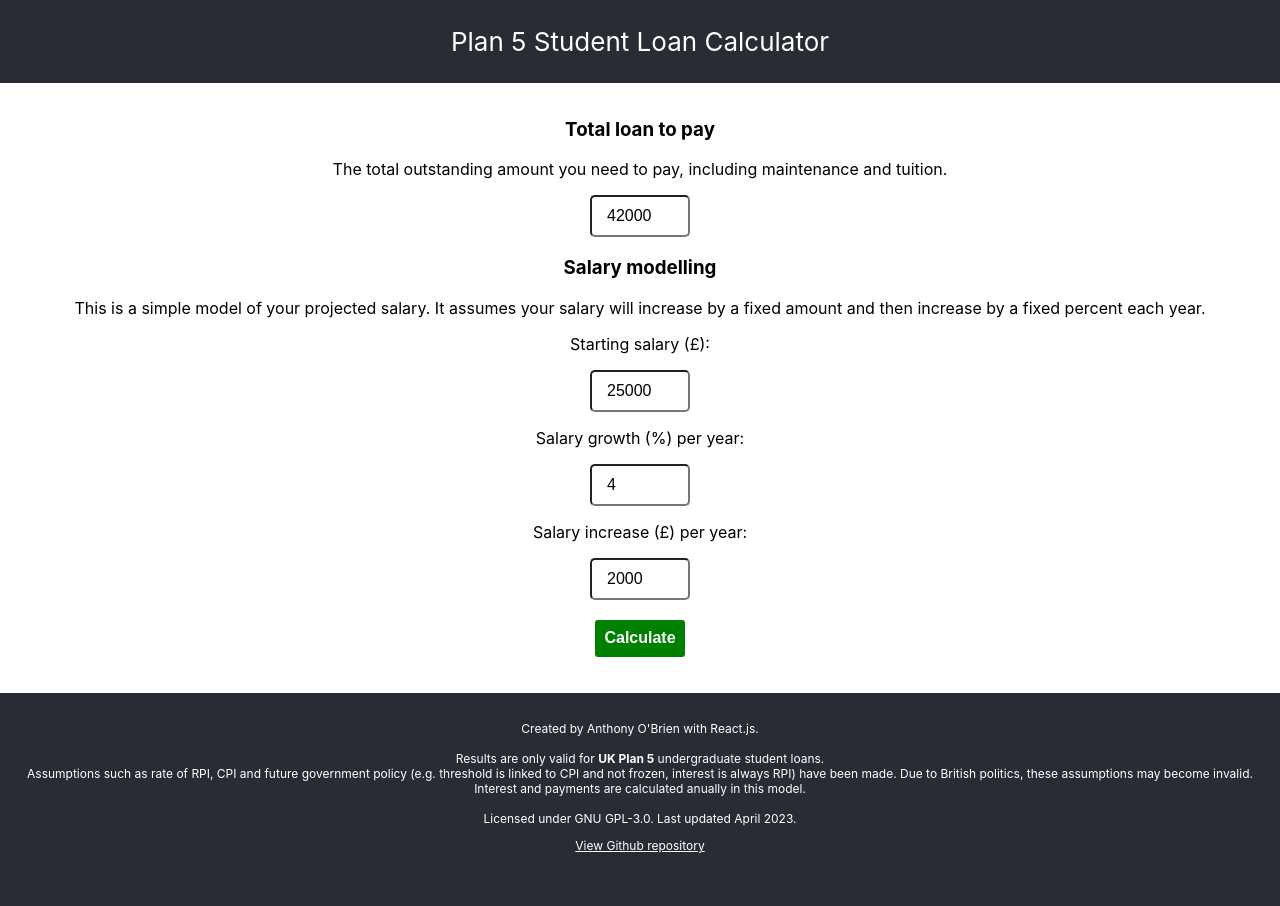
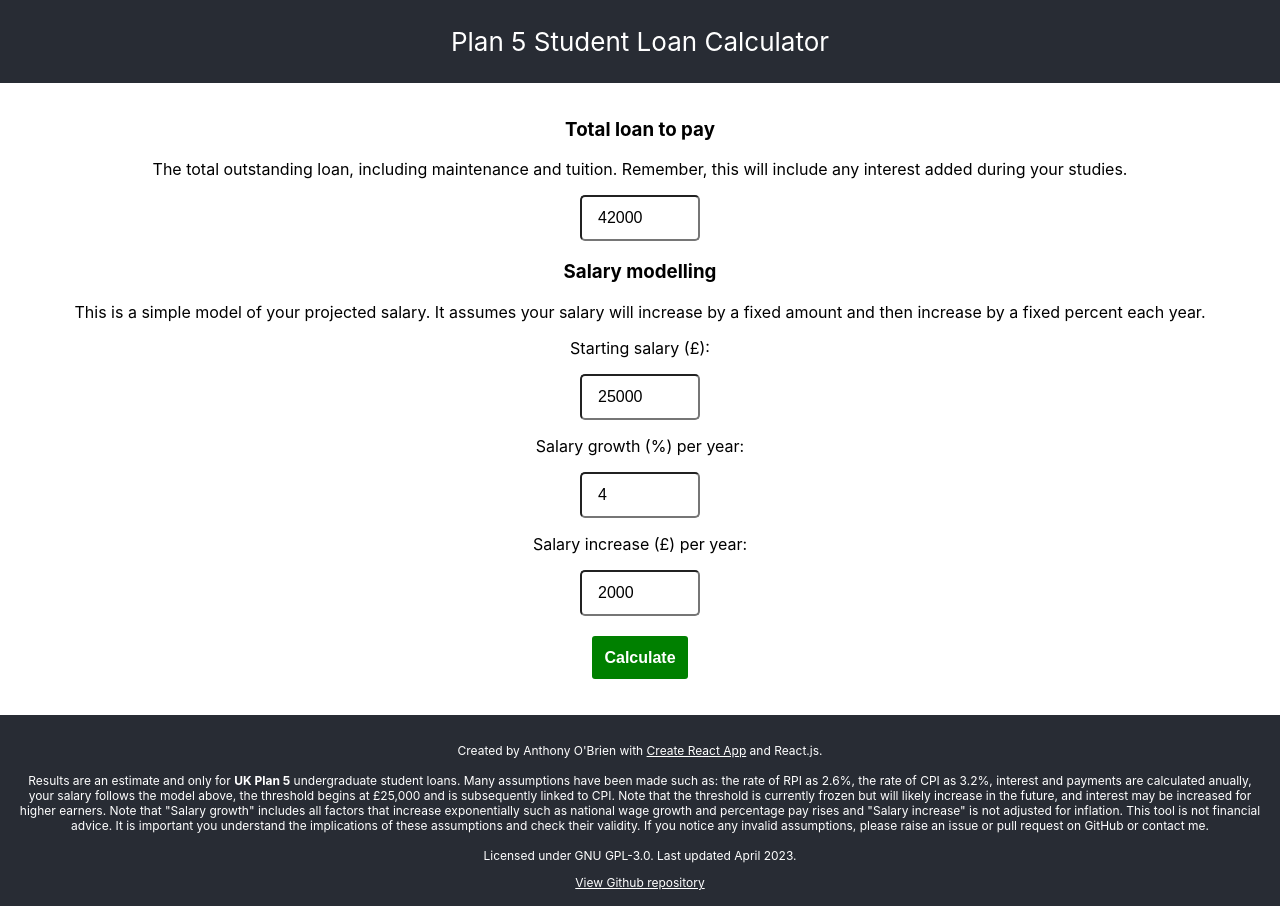
Before and after one commit to anthony0br/plan-5-loan-calculator, a React (Create React App) app: page / in a window 1280 px wide. Before the commit the page ends 869 px from the top, so only its background shows below. Built offline with nearby package versions, Linux system fonts and the light colour scheme.

Commit message:
Added disclaimers

```diff
--- a/src/App.css
+++ b/src/App.css
@@ -18,8 +18,8 @@ body {
 }
 
 input {
-  width: 100px;
-  padding: 10px 15px;
+  width: 120px;
+  padding: 12px 16px;
   box-sizing: border-box;
   border-radius: 5px;
   font-size: 16px;
@@ -36,7 +36,7 @@ button {
   color: white;
   border-style: none;
   font-weight: bold;
-  padding: 0.6em;
+  padding: 0.8em;
   font-size: 16px;
 }
 
@@ -76,8 +76,12 @@ button:active {
   padding: 2vh;
 }
 
-.App-footer > a {
+a {
   color: white;
+}
+
+a:visited {
+  color: lightgrey;
 }
 
 .App-link {
--- a/src/App.js
+++ b/src/App.js
@@ -8,7 +8,7 @@ const AVERAGE_RPI = 0.032;
 const REPAY_RATE = 0.09;
 const WRITE_OFF_TIME = 40;
 
-function CalculateYearsForm(props) {
+function CalculatorForm(props) {
   // Input hooks
   const [loanAmount, setLoanAmount] = useState("42000");
   const [startingSalary, setStartingSalary] = useState("25000");
@@ -94,7 +94,7 @@ function CalculateYearsForm(props) {
   return (
     <form onSubmit={handleSubmit}>
       <h3>Total loan to pay</h3>
-      <p>The total outstanding amount you need to pay, including maintenance and tuition.</p>
+      <p>The total outstanding loan, including maintenance and tuition. Remember, this will include any interest added during your studies.</p>
       <input type="number" className={loanClass} value={loanAmount} onChange={event => {setLoanAmount(event.target.value)}} />
 
       <h3>Salary modelling</h3>
@@ -112,9 +112,9 @@ function CalculateYearsForm(props) {
       <br></br>
       <div className="results" style={resultsStyle}>
         <h1>Results</h1>
-        <p>It will take roughly {yearsResult} years to pay off your plan 5 student loan. Note that after 40 years, your debt is wiped.</p>
-        <p>You will have paid a total of £{totalPaid} in student loan fees.</p>
-        <p>The the model puts your salary at the time of paying off the loan at £{salaryResult}.</p>
+        <p><b>These results are a rough estimate only. This model is simplified and makes lots of assumptions, which may become outdated. Government policy is likely to change. See the footer for more information.</b></p>
+        <p>It will take roughly {yearsResult} years to pay off your plan 5 student loan. Remember that after 40 years, your debt is wiped.</p>
+        <p>According to the model, you will have paid a total of £{totalPaid} in student loan fees and your salary at the time of paying off the loan will be £{salaryResult}.</p>
       </div>
     </form>
   );
@@ -129,15 +129,19 @@ function App() {
         </p>
       </header>
       <body className="App-body">
-        <CalculateYearsForm></CalculateYearsForm>
+        <CalculatorForm></CalculatorForm>
       </body>
       <footer className="App-footer">
         <p>
-          Created by Anthony O'Brien with React.js.
+          Created by Anthony O'Brien with <a href="https://github.com/facebook/create-react-app">Create React App</a> and React.js.
           <br /><br />
-          Results are only valid for <b>UK Plan 5</b> undergraduate student loans.
-          <br />
-          Assumptions such as rate of RPI, CPI and future government policy (e.g. threshold is linked to CPI and not frozen, interest is always RPI) have been made. Due to British politics, these assumptions may become invalid. Interest and payments are calculated anually in this model.
+          Results are an estimate and only for <b>UK Plan 5</b> undergraduate student loans.
+          Many assumptions have been made such as:
+          the rate of RPI as 2.6%, the rate of CPI as 3.2%, interest and payments are calculated anually, your salary follows the model above, the threshold begins at £25,000 and is subsequently linked to CPI.
+          Note that the threshold is currently frozen but will likely increase in the future, and interest may be increased for higher earners.
+          Note that "Salary growth" includes all factors that increase exponentially such as national wage growth and percentage pay rises and "Salary increase" is not adjusted for inflation.
+          This tool is not financial advice. It is important you understand the implications of these assumptions and check their validity.
+          If you notice any invalid assumptions, please raise an issue or pull request on GitHub or contact me.
           <br /><br />
           Licensed under GNU GPL-3.0. Last updated April 2023.
         </p>
```
